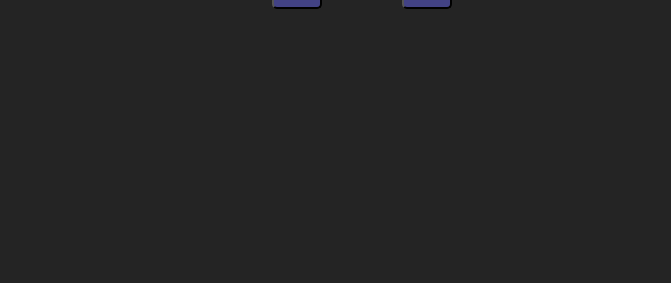
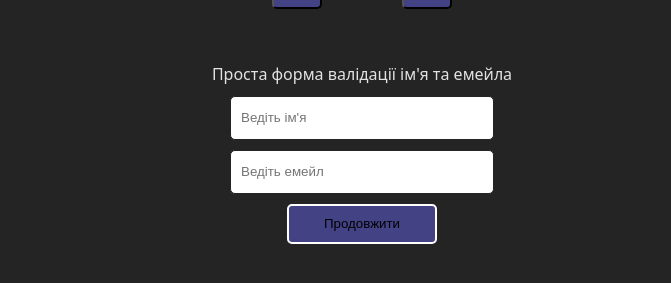
Before and after one commit to YouKnowWhoIs/Practice-CSS-React-1, a React (Vite) app: page / in a window 1280 px wide. Shown: the part 753-1036 px from the top of the page, without its empty margins (278-949 px from the left). Before the commit the page ends 815 px from the top, so only its background shows below. Built offline with nearby package versions, Linux system fonts and the light colour scheme.

Commit message:
add form validation and error text, litl fix in counter handle

```diff
--- a/src/App.jsx
+++ b/src/App.jsx
@@ -1,6 +1,7 @@
 import "./style/App.css";
 import UserList from "./component/userList/UserList.jsx";
-import Counter from "./component/counter/counter.jsx";
+import Counter from "./component/counter/Counter.jsx";
+import MyForm from "./component/myForm/myForm.jsx";
 
 function App() {
   return (
@@ -8,6 +9,7 @@ function App() {
       <h1>Practice CSS/React 1</h1>
       <UserList />
       <Counter />
+      <MyForm />
     </>
   );
 }
--- a/src/component/counter/Counter.jsx
+++ b/src/component/counter/Counter.jsx
@@ -4,14 +4,14 @@ import { useState } from "react";
 function Counter() {
   const [counter, setCounter] = useState(0);
 
-  function handleButtonPlus() {
+  const handleButtonPlus = () => {
     setCounter(counter + 1);
-  }
+  };
 
-  function handleButtoтMinus() {
+  const handleButtoтMinus = () => {
     if (counter < 1) return;
     setCounter(counter - 1);
-  }
+  };
 
   return (
     <div className="counterItems">
--- /dev/null
+++ b/src/component/errorText/ErrorText.jsx
@@ -0,0 +1,11 @@
+import "../../style/errorText/errorText.css";
+
+function ErrorText({ text }) {
+  return (
+    <>
+      <p id="errorText">{text}</p>
+    </>
+  );
+}
+
+export default ErrorText;
--- /dev/null
+++ b/src/component/myForm/myForm.jsx
@@ -0,0 +1,83 @@
+import "../../style/myForm/myForm.css";
+import { useState } from "react";
+import ErrorText from "../errorText/ErrorText.jsx";
+
+function MyForm() {
+  const [name, setName] = useState("");
+  const [email, setEmail] = useState("");
+  const [nameError, setNameError] = useState(false);
+  const [emailError, setEmailError] = useState(false);
+  const [successful, setSuccessful] = useState(false);
+  const [submittedName, setSubmittedName] = useState("");
+  const [submittedEmail, setSubmittedEmail] = useState("");
+
+  const handleInputName = (e) => {
+    setName(e.target.value);
+    if (nameError) setNameError(false);
+  };
+
+  const handleInputEmail = (e) => {
+    setEmail(e.target.value);
+    if (emailError) setEmailError(false);
+  };
+
+  const handleSubmit = (e) => {
+    e.preventDefault();
+
+    const isNameValid = name.trim().length > 2;
+    const isEmailValid = email.trim() !== "" && email.includes(".");
+
+    if (!isNameValid) {
+      setNameError(true);
+      return;
+    }
+
+    if (!isEmailValid) {
+      setEmailError(true);
+      return;
+    }
+
+    setSubmittedName(name);
+    setSubmittedEmail(email);
+    setSuccessful(true);
+    setName("");
+    setEmail("");
+    setNameError(false);
+    setEmailError(false);
+
+    console.log(name, email);
+  };
+
+  return (
+    <div className="containerForm">
+      <p>Проста форма валідації ім'я та емейла</p>
+      <form id="myForm" onSubmit={handleSubmit}>
+        <input
+          type="text"
+          value={name}
+          onChange={handleInputName}
+          placeholder="Ведіть ім'я"
+        />
+        {nameError && <ErrorText text="Ім'я обов'язкове і не меньше 3 літр!" />}
+        <input
+          type="email"
+          value={email}
+          onChange={handleInputEmail}
+          placeholder="Ведiть емейл"
+        />
+        {emailError && <ErrorText text="Пошта обов'язкова!" />}
+        <button type="submit">Продовжити</button>
+      </form>
+      {successful && (
+        <div className="successfulTextForm">
+          <p>Успіх! Ваші дані:</p>
+          <p>
+            Ім'я: {submittedName}, Емейл: {submittedEmail}
+          </p>
+        </div>
+      )}
+    </div>
+  );
+}
+
+export default MyForm;
--- /dev/null
+++ b/src/style/errorText/errorText.css
@@ -0,0 +1,3 @@
+#errorText {
+  color: red;
+}
--- /dev/null
+++ b/src/style/myForm/myForm.css
@@ -0,0 +1,32 @@
+.containerForm {
+  margin-bottom: 100px;
+}
+
+#myForm {
+  display: flex;
+  flex-direction: column;
+  align-items: center;
+  gap: 10px;
+  margin-top: 10px;
+}
+
+#myForm input {
+  width: 250px;
+  height: 40px;
+  border: 1px solid #232323;
+  border-radius: 5px;
+  padding-left: 10px;
+}
+
+#myForm button {
+  width: 150px;
+  height: 40px;
+  border: 2px solid #fff;
+  border-radius: 5px;
+  background-color: rgb(66, 66, 133);
+}
+
+.successfulTextForm {
+  margin-top: 5px;
+  color: aquamarine;
+}
```
